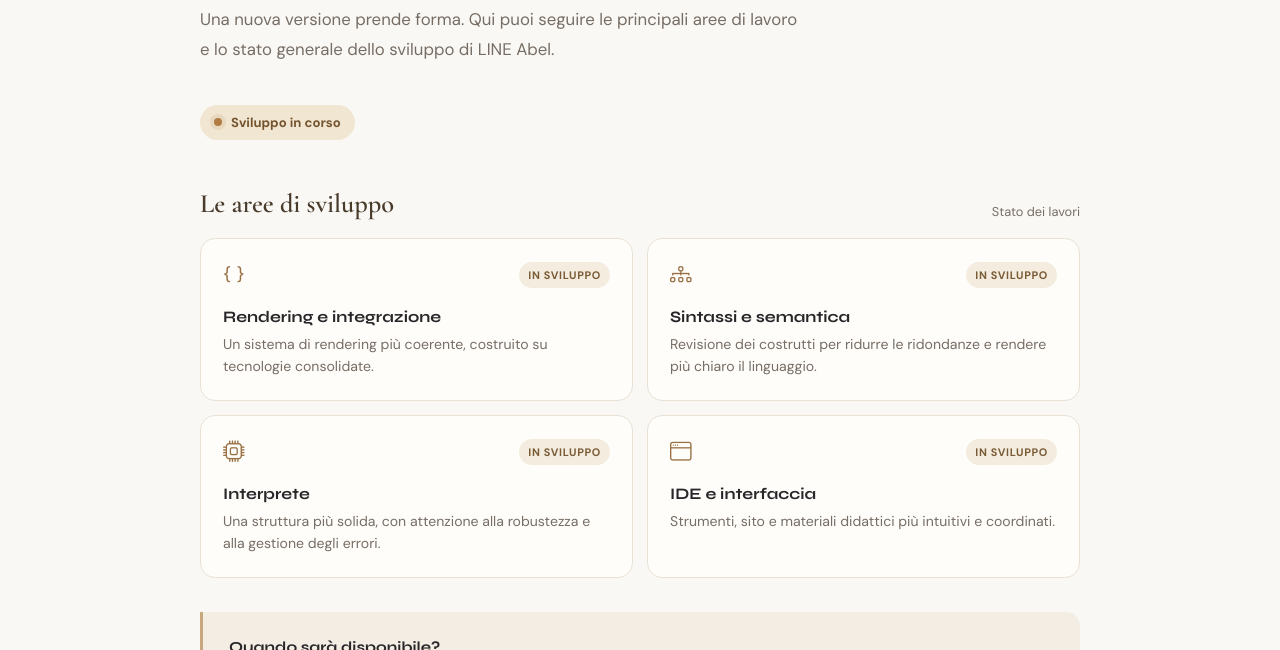
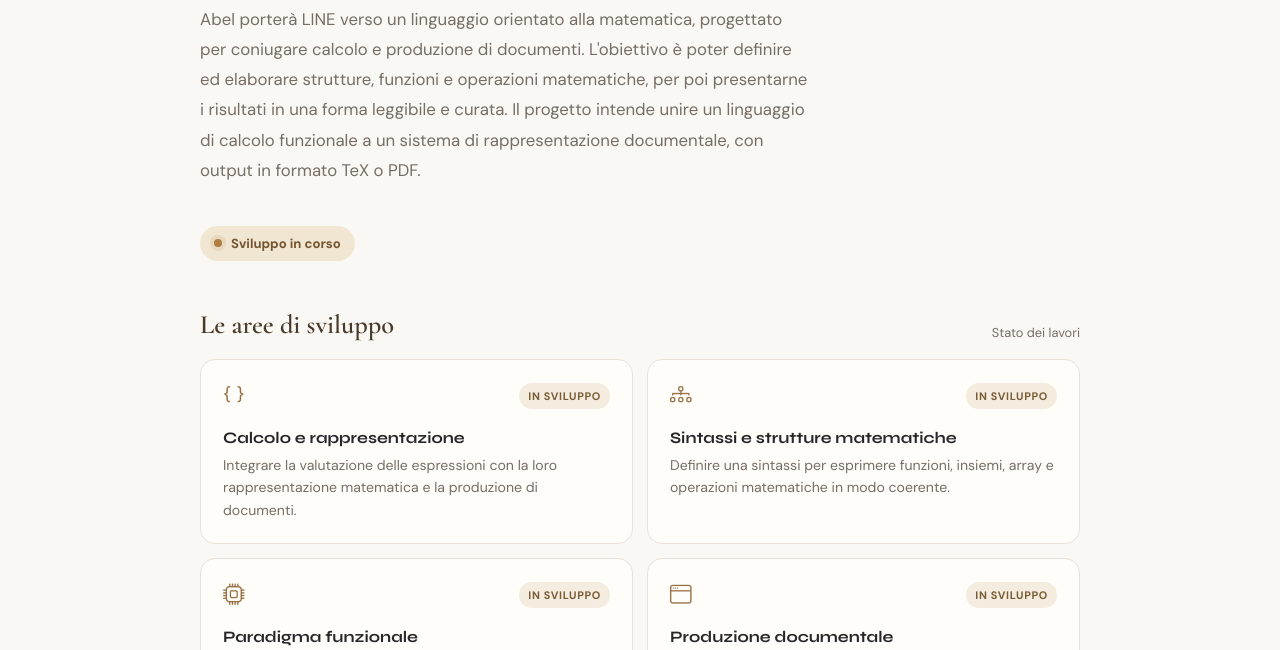
Before and after one commit to Qc-17/LINE, a plain HTML site: page progress.html in a window 1280 px wide. Shown: the part 276-926 px from the top of the page. Drawn offline with nearby package versions, Linux system fonts and the light colour scheme.

Commit message:
Aggiorna aree di sviluppo di Abel

```diff
--- a/progress.html
+++ b/progress.html
@@ -52,7 +52,7 @@ footer{background:#191a22;color:#d9cfc5;padding:24px 20px;text-align:center;font
 <main>
 <div class="eyebrow">Diario di sviluppo · LINE</div>
 <h1>Abel<span style="color:#987044">.</span></h1>
-<p class="intro">Una nuova versione prende forma. Qui puoi seguire le principali aree di lavoro e lo stato generale dello sviluppo di LINE Abel.</p>
+<p class="intro">Abel porterà LINE verso un linguaggio orientato alla matematica, progettato per coniugare calcolo e produzione di documenti. L'obiettivo è poter definire ed elaborare strutture, funzioni e operazioni matematiche, per poi presentarne i risultati in una forma leggibile e curata. Il progetto intende unire un linguaggio di calcolo funzionale a un sistema di rappresentazione documentale, con output in formato TeX o PDF.</p>
 <div class="status"><span class="dot" aria-hidden="true"></span> Sviluppo in corso</div>
 
 <div class="section-head">
@@ -62,23 +62,23 @@ footer{background:#191a22;color:#d9cfc5;padding:24px 20px;text-align:center;font
 <section class="items" aria-label="Aree di sviluppo">
 <article class="item">
 <div class="item-top"><i class="bi bi-braces" aria-hidden="true"></i><span class="tag">In sviluppo</span></div>
-<h3>Rendering e integrazione</h3>
-<p>Un sistema di rendering più coerente, costruito su tecnologie consolidate.</p>
+<h3>Calcolo e rappresentazione</h3>
+<p>Integrare la valutazione delle espressioni con la loro rappresentazione matematica e la produzione di documenti.</p>
 </article>
 <article class="item">
 <div class="item-top"><i class="bi bi-diagram-3" aria-hidden="true"></i><span class="tag">In sviluppo</span></div>
-<h3>Sintassi e semantica</h3>
-<p>Revisione dei costrutti per ridurre le ridondanze e rendere più chiaro il linguaggio.</p>
+<h3>Sintassi e strutture matematiche</h3>
+<p>Definire una sintassi per esprimere funzioni, insiemi, array e operazioni matematiche in modo coerente.</p>
 </article>
 <article class="item">
 <div class="item-top"><i class="bi bi-cpu" aria-hidden="true"></i><span class="tag">In sviluppo</span></div>
-<h3>Interprete</h3>
-<p>Una struttura più solida, con attenzione alla robustezza e alla gestione degli errori.</p>
+<h3>Paradigma funzionale</h3>
+<p>Costruire un modello di valutazione basato su funzioni e strutture matematiche.</p>
 </article>
 <article class="item">
 <div class="item-top"><i class="bi bi-window" aria-hidden="true"></i><span class="tag">In sviluppo</span></div>
-<h3>IDE e interfaccia</h3>
-<p>Strumenti, sito e materiali didattici più intuitivi e coordinati.</p>
+<h3>Produzione documentale</h3>
+<p>Realizzare un flusso dal codice alla rappresentazione finale, con possibilità di generare documenti TeX o PDF.</p>
 </article>
 </section>
 
```
